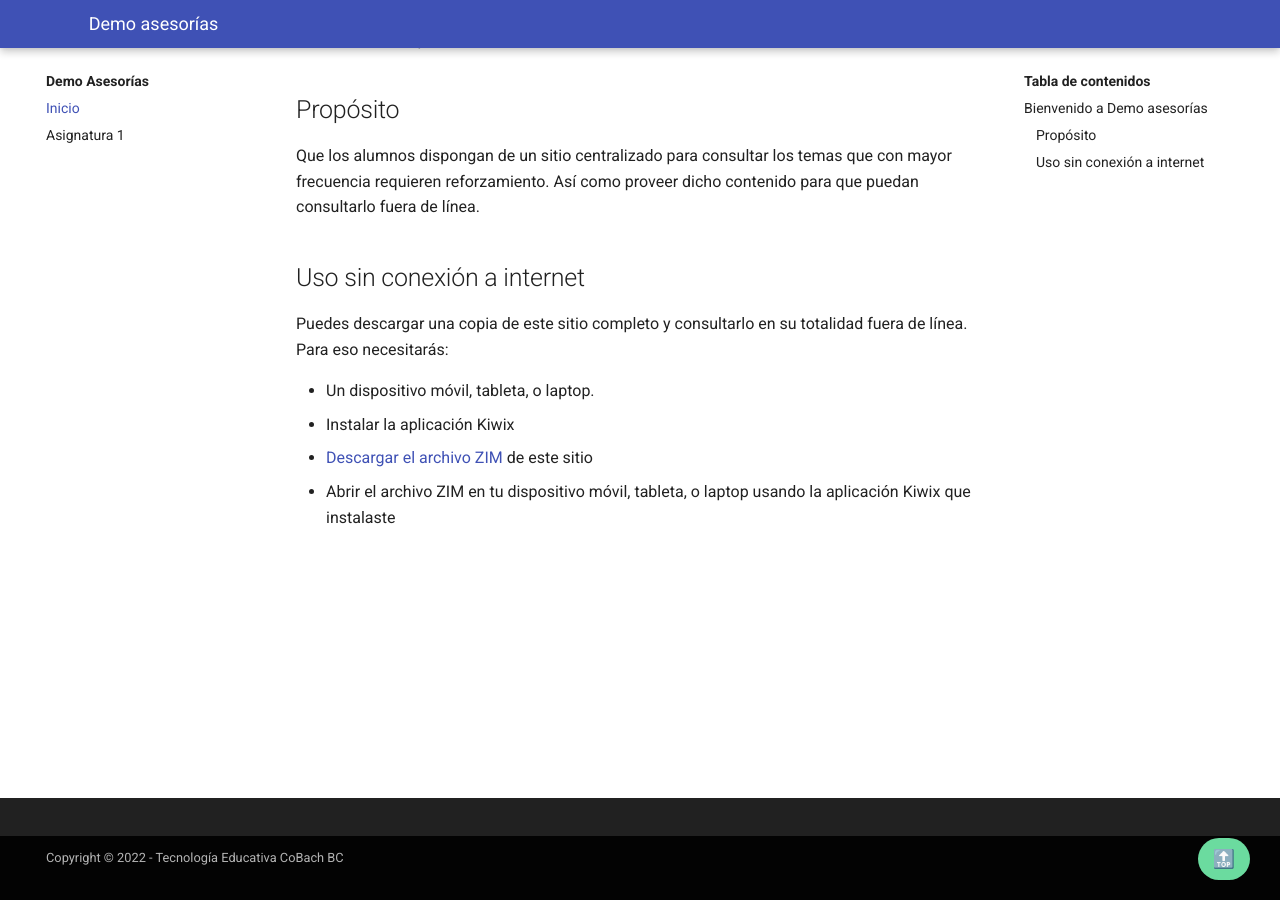
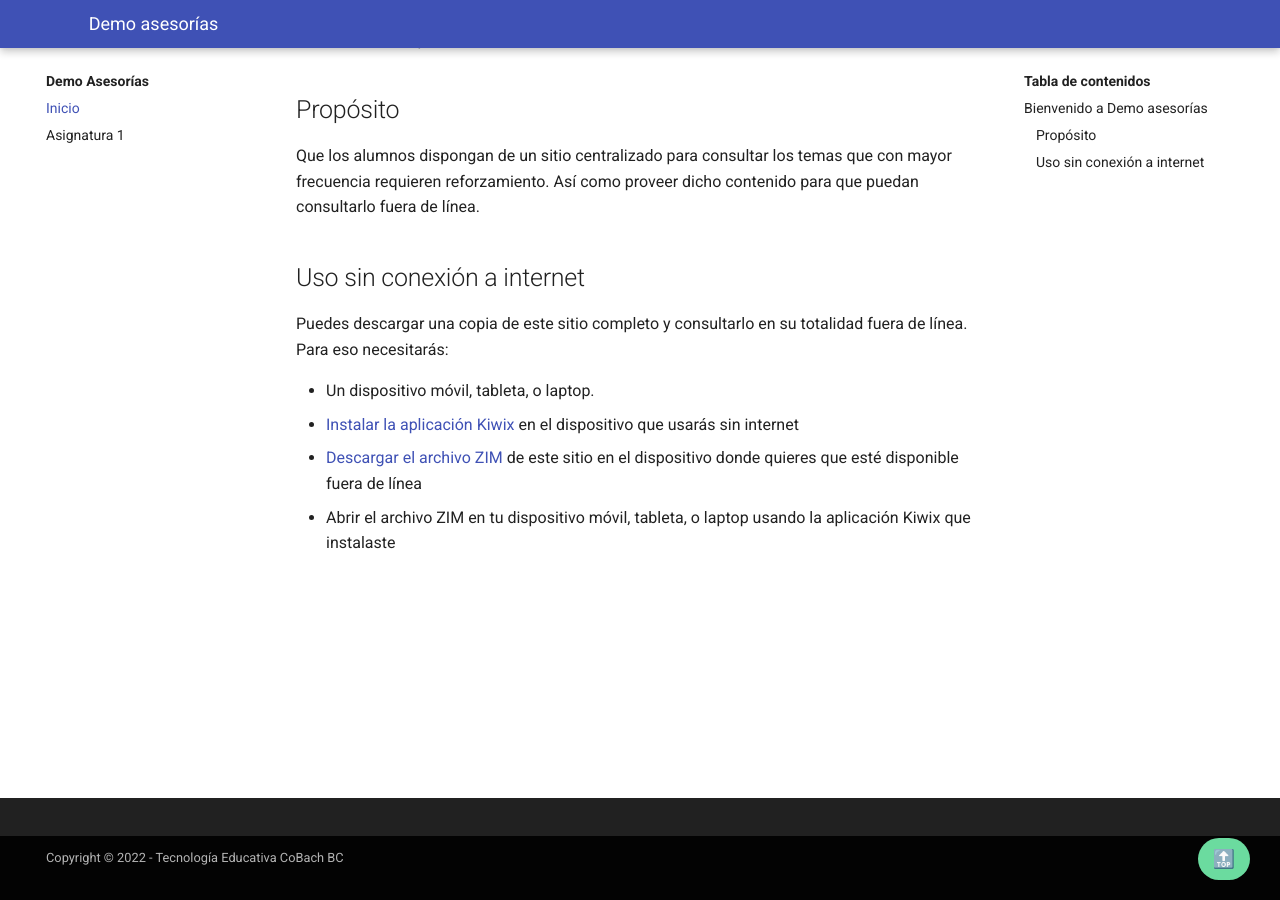
Before and after one commit to CoBachBC/demo-asesorias, a Jekyll site: the page built from pages/index.md, in a window 1280 px wide and 900 px high, scrolled down 152 px. Built offline with Jekyll 4.4.1, drawn with Linux system fonts in a browser that asks for light colours.

Commit message:
Update index.md

```diff
--- a/pages/index.md
+++ b/pages/index.md
@@ -17,6 +17,6 @@ Que los alumnos dispongan de un sitio centralizado para consultar los temas que
 Puedes descargar una copia de este sitio completo y consultarlo en su totalidad fuera de línea. Para eso necesitarás:
 
 - Un dispositivo móvil, tableta, o laptop.
-- Instalar la aplicación Kiwix
-- [Descargar el archivo ZIM](assets/demo-asesorias.zim) de este sitio
+- [Instalar la aplicación Kiwix](https://www.kiwix.org/en/download/) en el dispositivo que usarás sin internet
+- [Descargar el archivo ZIM](assets/demo-asesorias.zim) de este sitio en el dispositivo donde quieres que esté disponible fuera de línea
 - Abrir el archivo ZIM en tu dispositivo móvil, tableta, o laptop usando la aplicación Kiwix que instalaste
```
